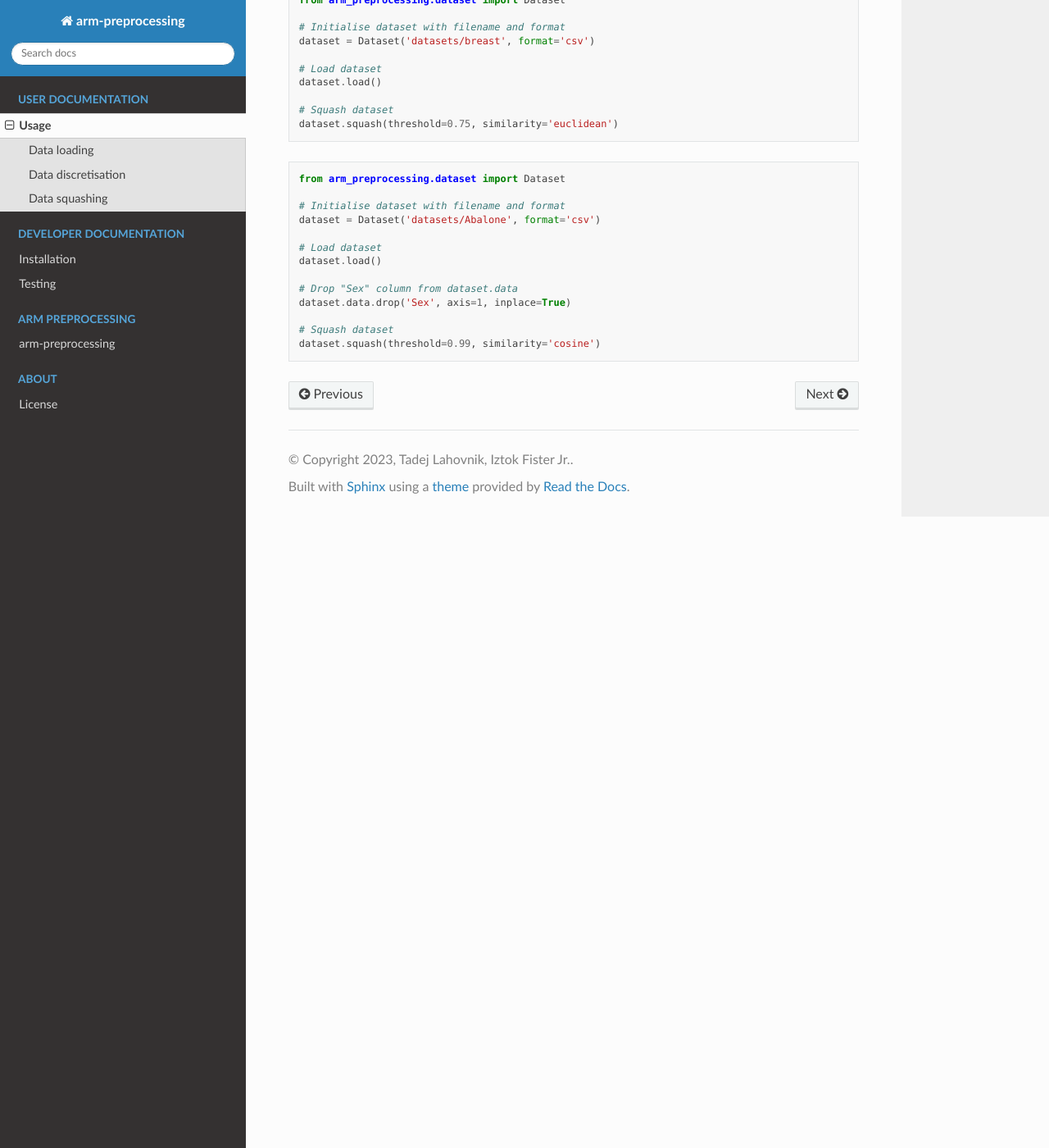
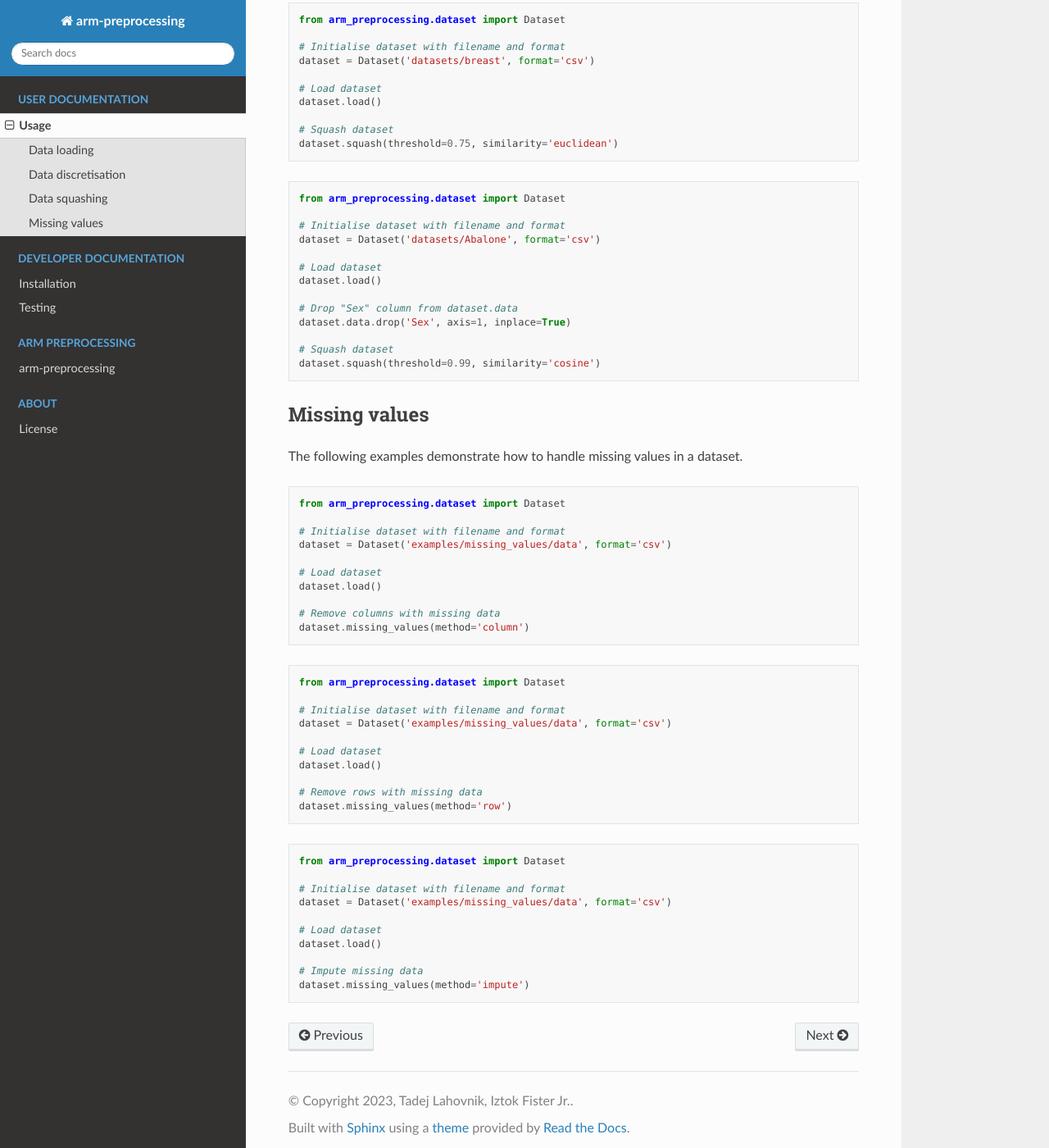
Before and after one commit to firefly-cpp/arm-preprocessing, a Sphinx documentation site: the page built from docs/user/usage.rst, in a window 1280 px wide and 1400 px high, scrolled down 2029 px. Shown: the whole window at 82% size. Built offline with Sphinx 7.4.7 and the Read the Docs theme 2.0.0, drawn with Linux system fonts in a browser that asks for light colours; pages that are not in the unit, such as notebooks, are missing from menus.

Commit message:
doc: Missing values

```diff
--- a/docs/user/usage.rst
+++ b/docs/user/usage.rst
@@ -6,6 +6,7 @@ This section demonstrates the usage of the arm-preprocessing framework.
 *   :ref:`data loading`
 *   :ref:`data discretisation`
 *   :ref:`data squashing`
+*   :ref:`missing values`
 
 .. _data loading:
 
@@ -139,3 +140,49 @@ The following examples demonstrate how to squash a dataset.
 
     # Squash dataset
     dataset.squash(threshold=0.99, similarity='cosine')
+
+..  _missing values:
+
+Missing values
+--------------
+
+The following examples demonstrate how to handle missing values in a dataset.
+
+..  code:: python
+
+    from arm_preprocessing.dataset import Dataset
+
+    # Initialise dataset with filename and format
+    dataset = Dataset('examples/missing_values/data', format='csv')
+
+    # Load dataset
+    dataset.load()
+
+    # Remove columns with missing data
+    dataset.missing_values(method='column')
+
+..  code:: python
+
+    from arm_preprocessing.dataset import Dataset
+
+    # Initialise dataset with filename and format
+    dataset = Dataset('examples/missing_values/data', format='csv')
+
+    # Load dataset
+    dataset.load()
+
+    # Remove rows with missing data
+    dataset.missing_values(method='row')
+
+..  code:: python
+
+    from arm_preprocessing.dataset import Dataset
+
+    # Initialise dataset with filename and format
+    dataset = Dataset('examples/missing_values/data', format='csv')
+
+    # Load dataset
+    dataset.load()
+
+    # Impute missing data
+    dataset.missing_values(method='impute')
```
Also changed, not shown: README.md (+17 -2 lines).
